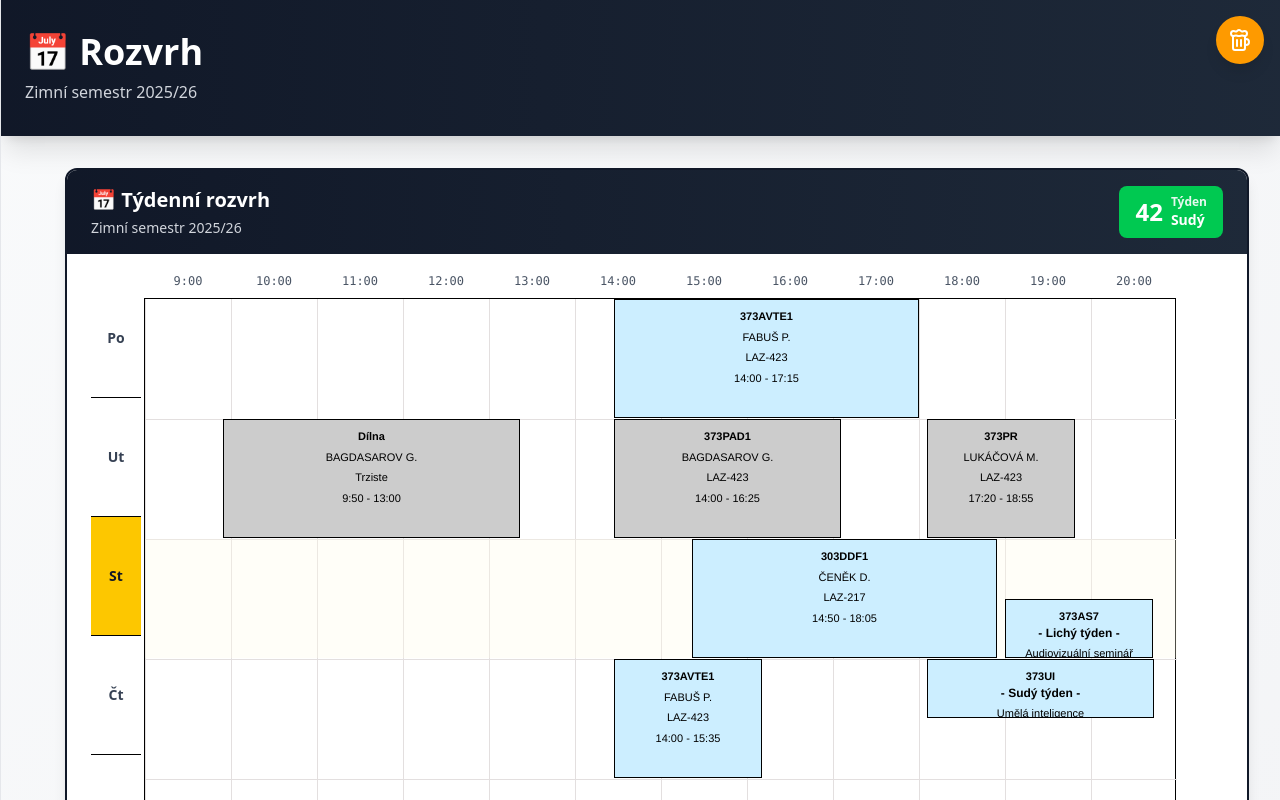
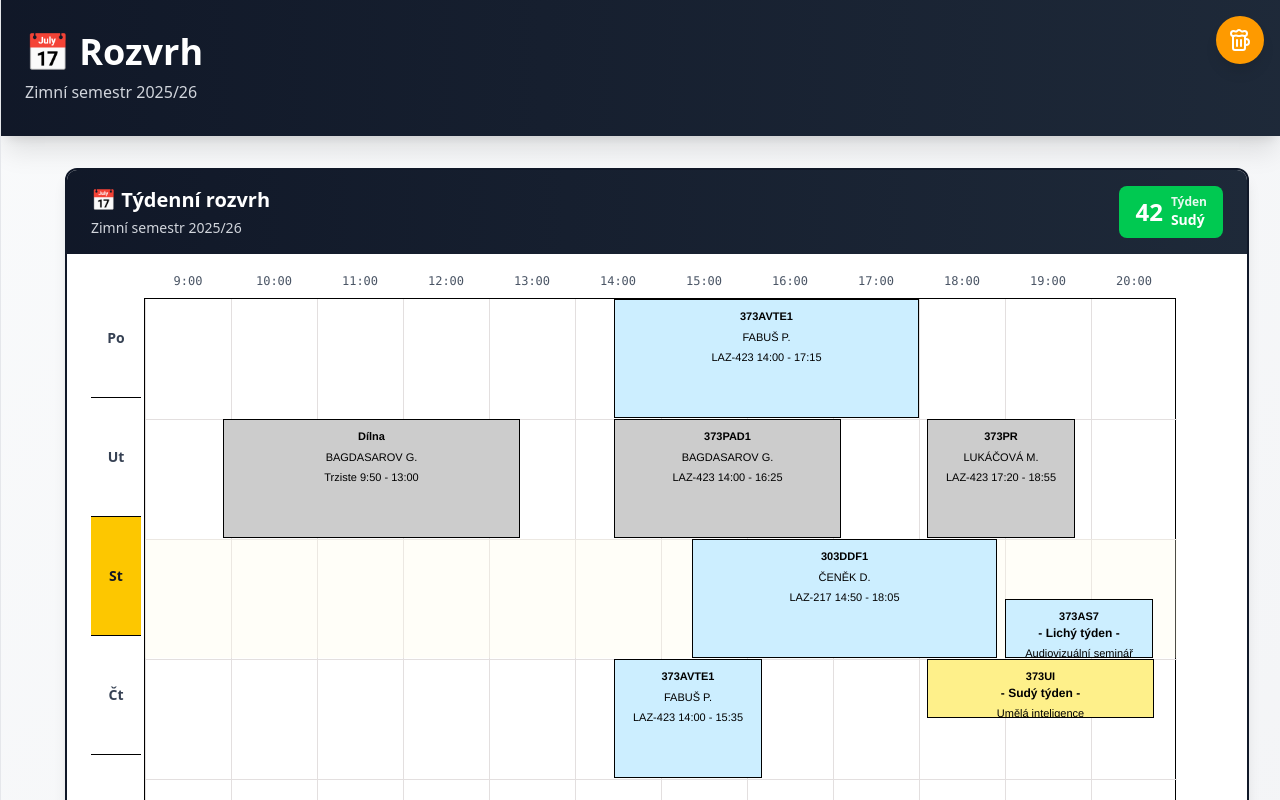
Before and after one commit to martintomekvfx/FAMU, a React (Vite) app in the folder semeter_one/famu-notes/: page /FAMU/timetable in a window 1280 px wide. Shown: the top 800 px of the page. Built offline with nearby package versions, Linux system fonts and the light colour scheme.

Commit message:
Fix timetable: put time on same line as room + highlight current week classes in yellow

```diff
--- a/semeter_one/famu-notes/src/components/TimetableWidget.jsx
+++ b/semeter_one/famu-notes/src/components/TimetableWidget.jsx
@@ -275,6 +275,12 @@ function TimetableWidget() {
                 ? { onClick: () => setSelectedClass(classItem) }
                 : { to: classItem.link };
 
+              // Check if this class should be highlighted this week
+              const shouldHighlight = (
+                (classItem.note === 'Lichý týden' && isOddWeek) ||
+                (classItem.note === 'Sudý týden' && !isOddWeek)
+              );
+
               return (
                 <Component
                   key={index}
@@ -286,7 +292,7 @@ function TimetableWidget() {
                     left: `${classItem.left}px`,
                     width: `${classItem.width}px`,
                     height: `${classItem.height}px`,
-                    backgroundColor: classItem.color,
+                    backgroundColor: shouldHighlight ? '#FEF08A' : classItem.color,
                     fontFamily: 'Helvetica, Arial, sans-serif',
                     color: '#000000',
                     fontSize: '11px',
@@ -300,8 +306,7 @@ function TimetableWidget() {
                       <div className="text-xs font-bold">- {classItem.note} -</div>
                     )}
                     <div className="mt-1">{classItem.teacher}</div>
-                    <div className="mt-1">{classItem.room}</div>
-                    <div className="mt-1">{classItem.time}</div>
+                    <div className="mt-1">{classItem.room} {classItem.time}</div>
                     {classItem.weeks && (
                       <div className="text-xs mt-1 italic">{classItem.weeks}</div>
                     )}
```
